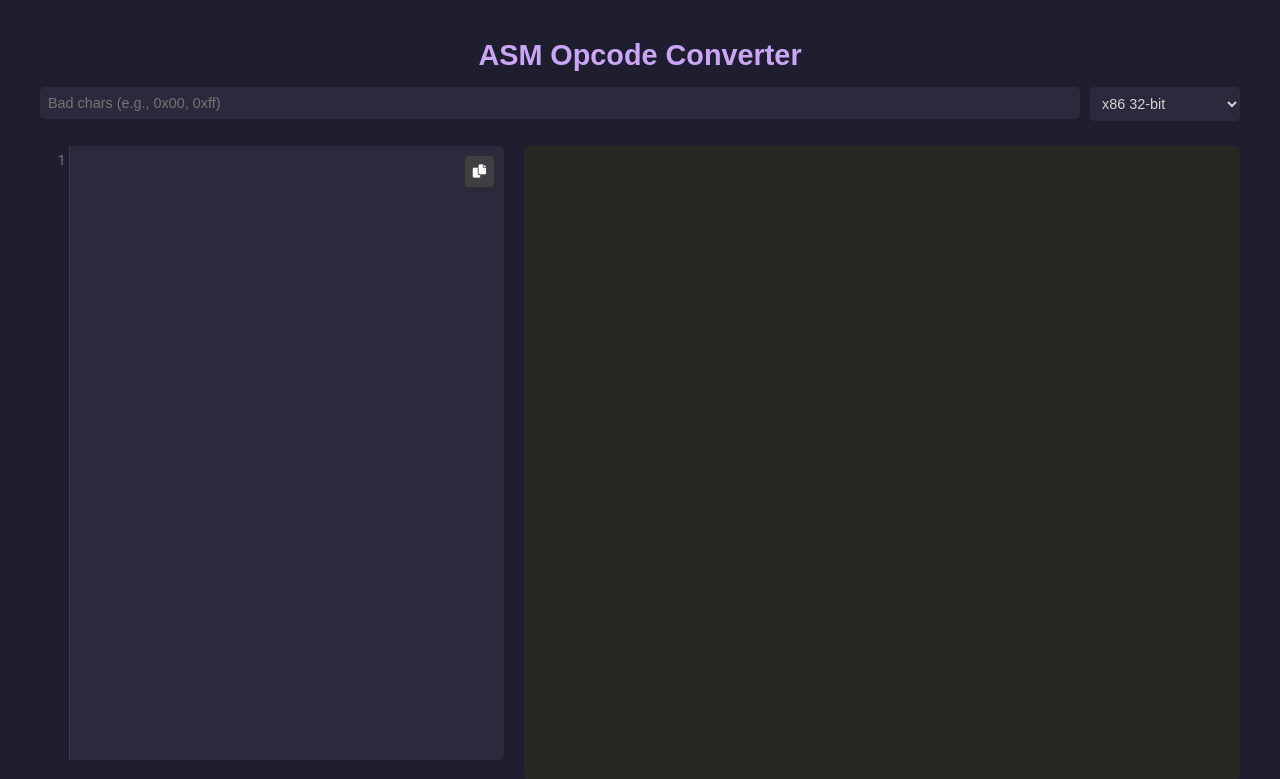
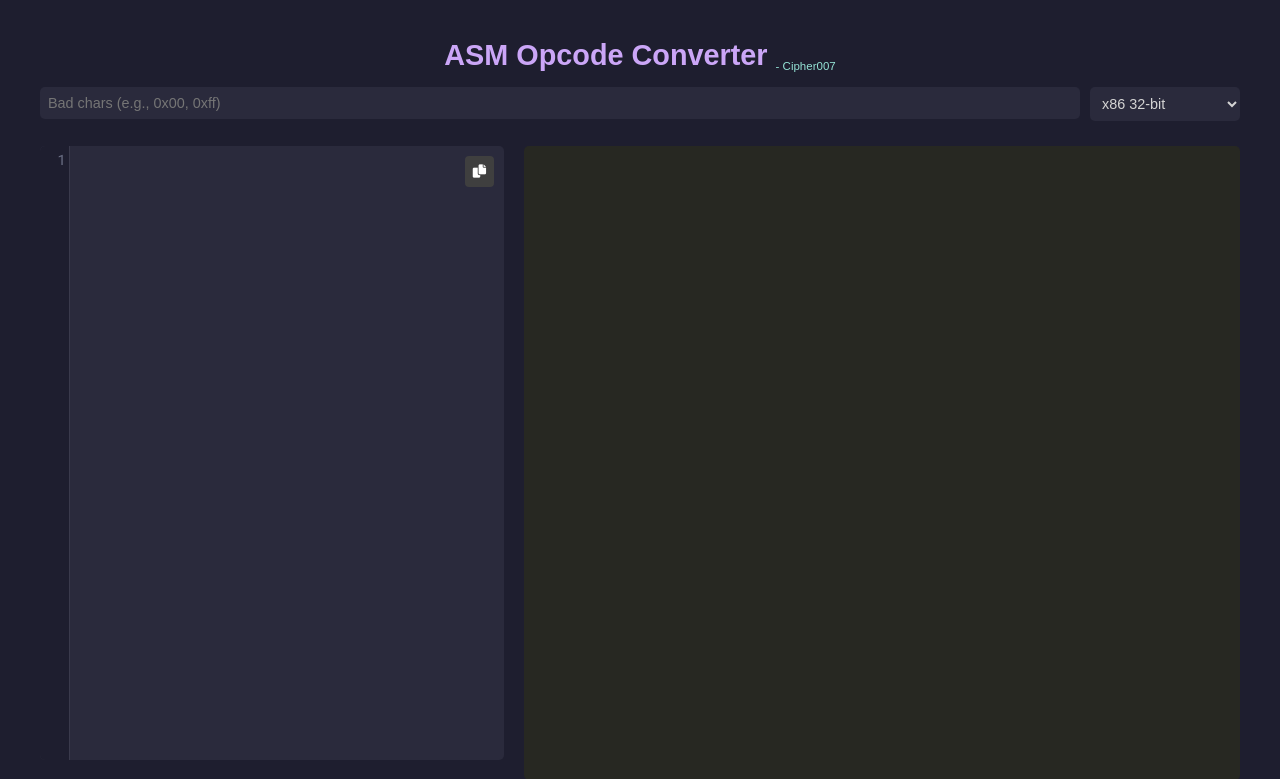
Before and after one commit to Cipher7/asm-opcode-converter, a Flask app: page / in a window 1280 px wide. Shown: the top 779 px of the page. Run offline with Flask 3, Linux system fonts and the light colour scheme; data that the repository does not hold is empty; parts of the project's set-up code (start-up, migrations or seed data) failed here and were passed over.

Commit message:
Added credits and updated Readme

```diff
--- a/static/style.css
+++ b/static/style.css
@@ -28,6 +28,13 @@
     color: #cba6f7;
     font-size: 1.8em;
     margin-bottom: 0;
+}
+
+.credit {
+    font-size: 0.4em;
+    color: #94e2d5;
+    font-weight: normal;
+    vertical-align: bottom;
 }
 
 .controls {
--- a/templates/index.html
+++ b/templates/index.html
@@ -14,7 +14,7 @@
 
 <body>
     <div class="container">
-        <h1>ASM Opcode Converter</h1>
+        <h1>ASM Opcode Converter <span class="credit"> - Cipher007</span></h1>
         <div class="controls">
             <div class="badchars-wrapper">
                 <input id="badchars" placeholder="Bad chars (e.g., 0x00, 0xff)">
```
